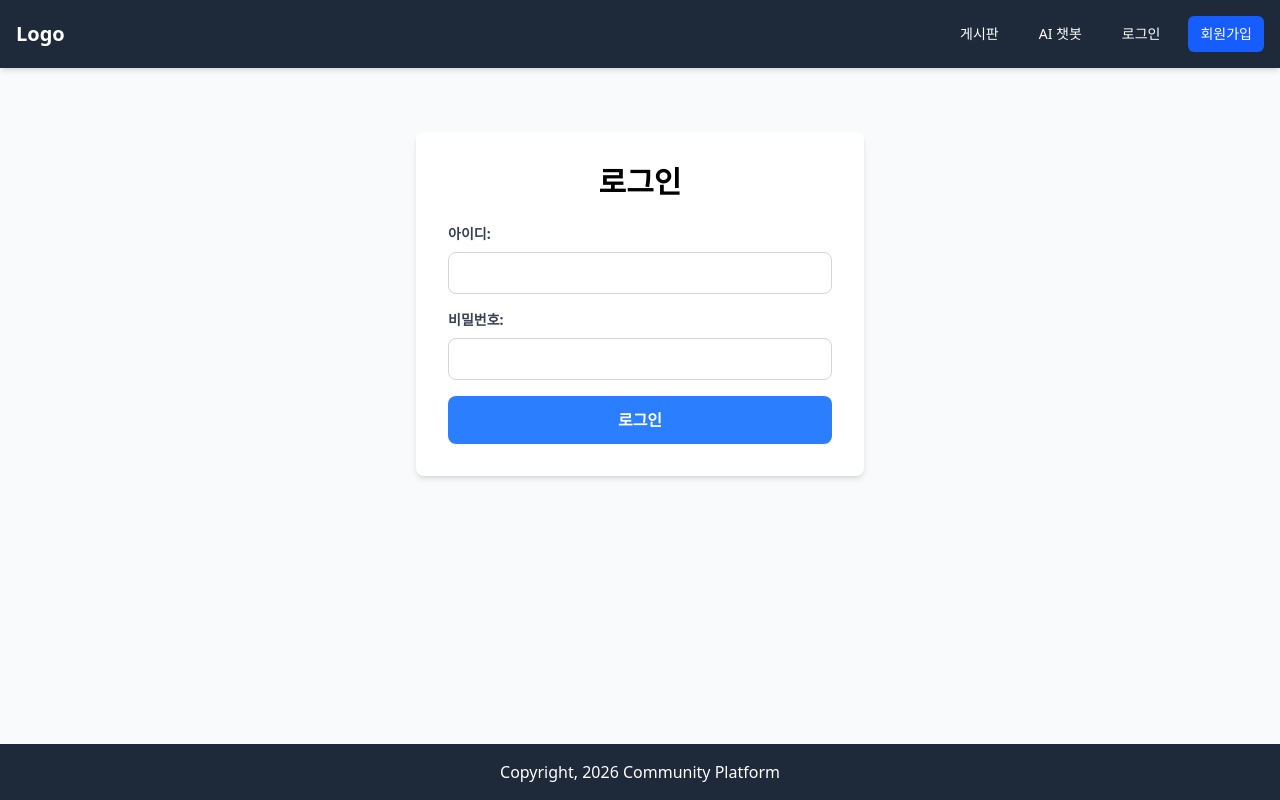
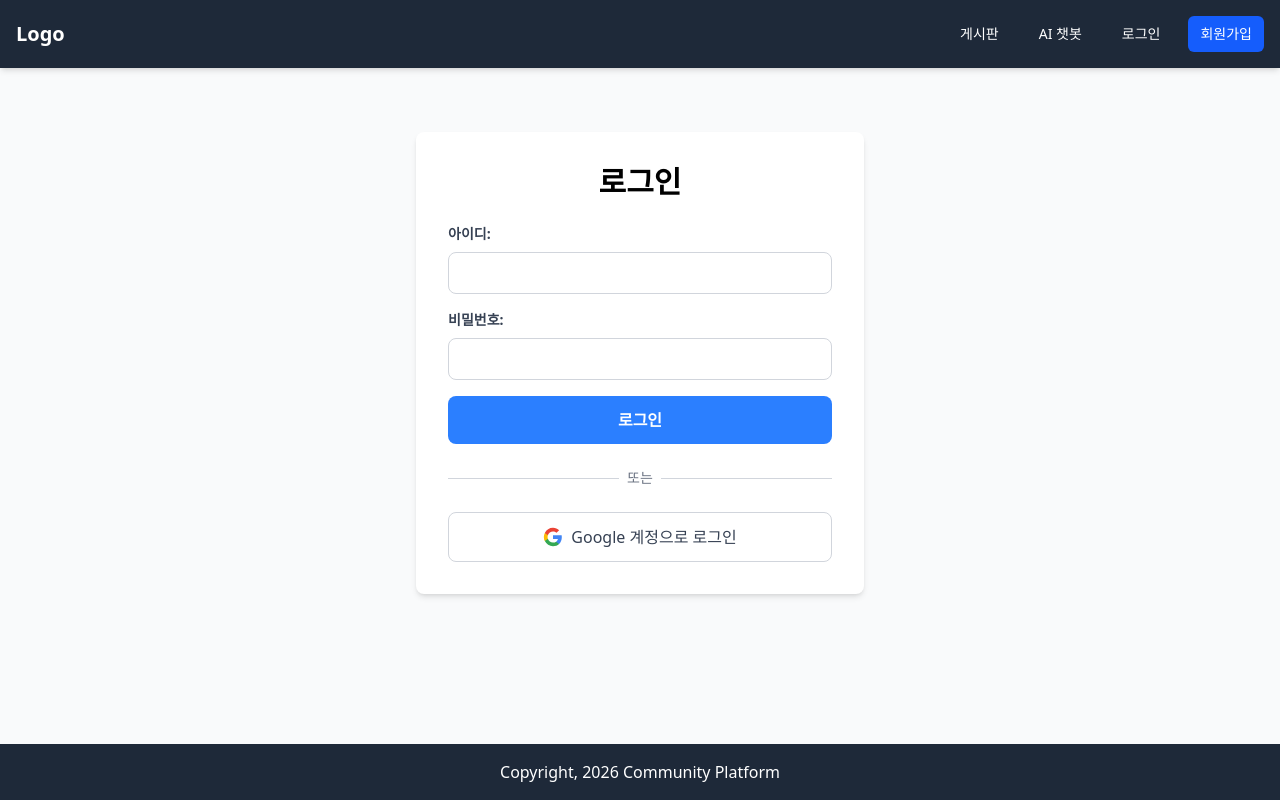
Before and after one commit to citeFred/community_fe, a React (Vite) app: page /login in a window 1280 px wide. Built offline with nearby package versions, Linux system fonts and the light colour scheme.

Commit message:
feat: 구글 로그인 진입 버튼 및 콜백 페이지, 리다이렉션 구성

```diff
--- a/src/pages/auth/LoginPage.jsx
+++ b/src/pages/auth/LoginPage.jsx
@@ -9,6 +9,10 @@
     });
     const [error, setError] = useState('');
     const navigate = useNavigate();
+
+    // 백엔드 SecurityConfig(authorizationEndpoint)에서 설정한 구글 로그인 진입점 URL
+    // 리액트에서 이 주소로 이동하면 -> 백엔드가 구글 로그인 창으로 리다이렉트
+    const GOOGLE_LOGIN_URL = "http://localhost:8080/api/auth/login/google";
 
     const handleChange = (e) => {
         const { name, value } = e.target;
@@ -24,7 +28,6 @@
 
         try {
             const response = await login(formData);
-            // Store JWT in localStorage
             localStorage.setItem('accessToken', response.data.accessToken);
 
             alert('로그인 성공!');
@@ -41,7 +44,7 @@
         <main className="flex items-center justify-center py-12 px-4">
             <div className="w-full max-w-md bg-white rounded-lg shadow-md p-8">
                 <h1 className="text-3xl font-bold text-center mb-6">로그인</h1>
-                <form onSubmit={handleLogin} className="space-y-4">
+                <form onSubmit={handleLogin} className="space-y-4 mb-6">
                     <div>
                         <label
                             htmlFor="login-username"
@@ -69,7 +72,7 @@
                         <input
                             type="password"
                             id="login-password"
-                            name="password" // name 속성 필수
+                            name="password"
                             className="w-full px-3 py-2 border border-gray-300 rounded-lg focus:outline-none focus:ring-2 focus:ring-blue-500"
                             value={formData.password}
                             onChange={handleChange}
@@ -83,6 +86,49 @@
                         로그인
                     </button>
                 </form>
+
+                {/* 구분선 (Divider) */}
+                <div className="relative mb-6">
+                    <div className="absolute inset-0 flex items-center">
+                        <div className="w-full border-t border-gray-300"></div>
+                    </div>
+                    <div className="relative flex justify-center text-sm">
+                        <span className="px-2 bg-white text-gray-500">또는</span>
+                    </div>
+                </div>
+
+                {/* 구글 로그인 버튼 */}
+                <div>
+                    {/* a 태그를 사용 백엔드 엔드포인트로 이동 */}
+                    <a href={GOOGLE_LOGIN_URL} className="block w-full">
+                        <button
+                            type="button"
+                            className="w-full py-3 px-4 flex justify-center items-center gap-2 border border-gray-300 rounded-lg bg-white text-gray-700 font-medium hover:bg-gray-50"
+                        >
+                            {/* 구글 G 로고 SVG */}
+                            <svg className="w-5 h-5" viewBox="0 0 24 24">
+                                <path
+                                    d="M22.56 12.25c0-.78-.07-1.53-.2-2.25H12v4.26h5.92c-.26 1.37-1.04 2.53-2.21 3.31v2.77h3.57c2.08-1.92 3.28-4.74 3.28-8.09z"
+                                    fill="#4285F4"
+                                />
+                                <path
+                                    d="M12 23c2.97 0 5.46-.98 7.28-2.66l-3.57-2.77c-.98.66-2.23 1.06-3.71 1.06-2.86 0-5.29-1.93-6.16-4.53H2.18v2.84C3.99 20.53 7.7 23 12 23z"
+                                    fill="#34A853"
+                                />
+                                <path
+                                    d="M5.84 14.09c-.22-.66-.35-1.36-.35-2.09s.13-1.43.35-2.09V7.07H2.18C1.43 8.55 1 10.22 1 12s.43 3.45 1.18 4.93l2.85-2.22.81-.62z"
+                                    fill="#FBBC05"
+                                />
+                                <path
+                                    d="M12 5.38c1.62 0 3.06.56 4.21 1.64l3.15-3.15C17.45 2.09 14.97 1 12 1 7.7 1 3.99 3.47 2.18 7.07l3.66 2.84c.87-2.6 3.3-4.53 6.16-4.53z"
+                                    fill="#EA4335"
+                                />
+                            </svg>
+                            Google 계정으로 로그인
+                        </button>
+                    </a>
+                </div>
+
                 {error && (
                     <div className="mt-4 p-4 rounded-md text-center bg-red-100 text-red-700" role="alert">
                         {error}
--- /dev/null
+++ b/src/pages/auth/OAuth2SuccessPage.jsx
@@ -0,0 +1,25 @@
+import { useEffect } from 'react';
+import { useNavigate, useSearchParams } from 'react-router-dom';
+
+function OAuth2SuccessPage() {
+    const [searchParams] = useSearchParams();
+    const navigate = useNavigate();
+
+    useEffect(() => {
+        const accessToken = searchParams.get('accessToken');
+
+        if (accessToken) {
+            // 로그인 성공 시, JWT 토큰을 로컬 스토리지에 저장하고 홈으로 이동
+            localStorage.setItem('accessToken', accessToken);
+            navigate('/', { replace: true });
+            window.location.reload();
+        } else {
+            alert('로그인에 실패했습니다.');
+            navigate('/login', { replace: true });
+        }
+    }, [searchParams, navigate]);
+
+    return <div className="text-center mt-10">로그인 처리 중...</div>;
+}
+
+export default OAuth2SuccessPage;
--- a/src/routes/AppRoutes.jsx
+++ b/src/routes/AppRoutes.jsx
@@ -10,6 +10,7 @@
 import ArticleCreatePage from "../pages/boards/articles/ArticleCreatePage";
 import ArticleDetailPage from "../pages/boards/articles/ArticleDetailPage";
 import ProtectedRoute from "./ProtectedRoute";
+import OAuth2SuccessPage from "../pages/auth/OAuth2SuccessPage";
 
 function AppRoutes() {
     return (
@@ -20,6 +21,7 @@
             {/* Auth */}
             <Route path="/login" element={<LoginPage />} />
             <Route path="/signup" element={<SignUpPage />} />
+            <Route path="/login/google/callback" element={<OAuth2SuccessPage />} />
 
             {/* Admin */}
             <Route element={<ProtectedRoute />}>
```
